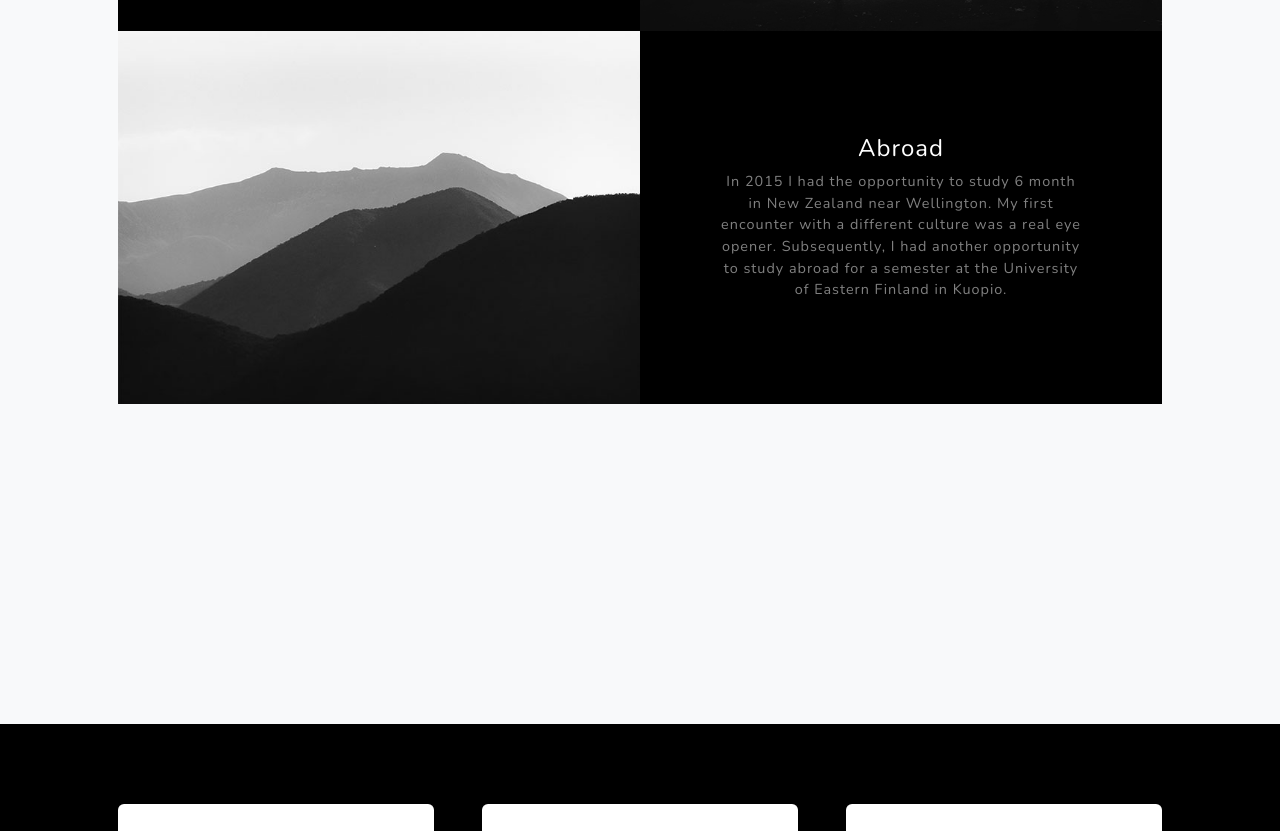
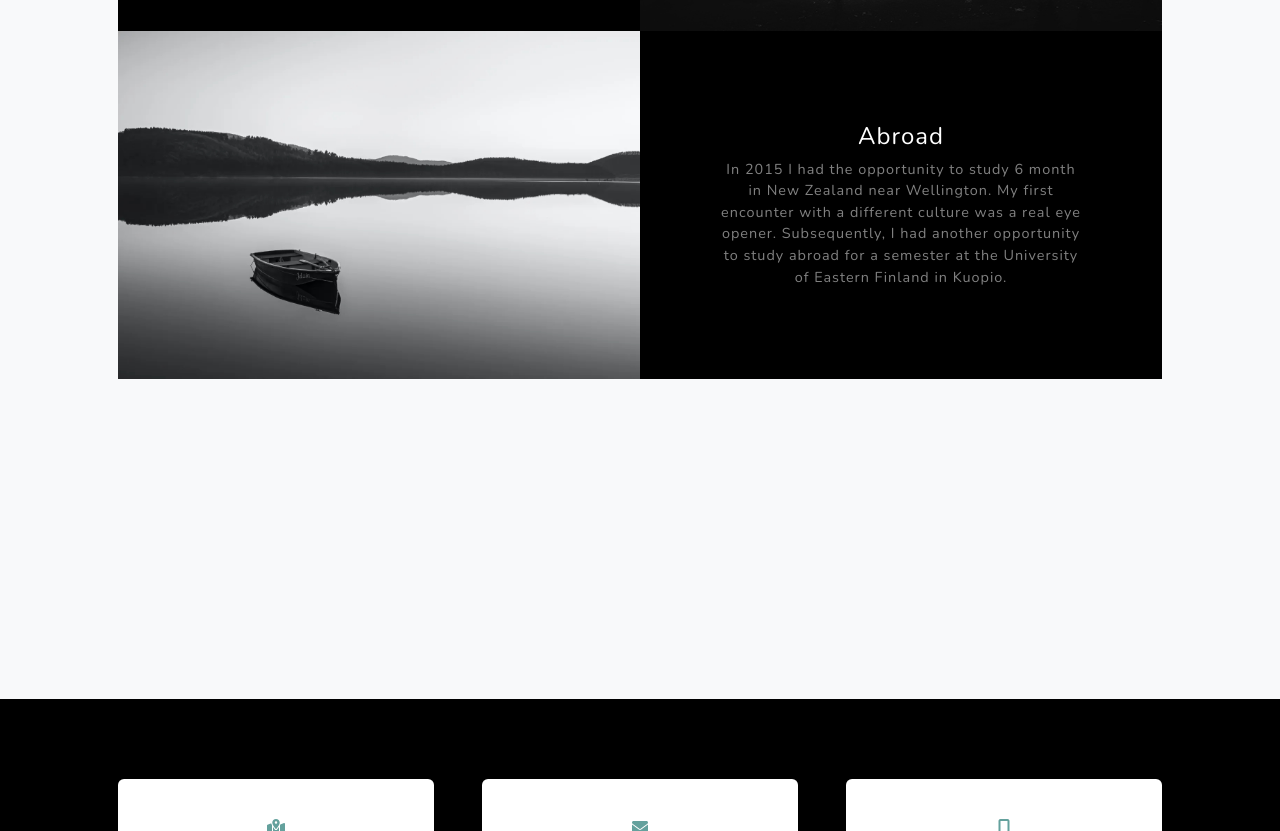
Before and after one commit to Temal4800/malte.grieswelle, a plain HTML site: page main.html in a window 1280 px wide. Shown: the part 4830-5661 px from the top of the page. Drawn offline with nearby package versions, Linux system fonts and the light colour scheme.

Commit message:
added new picture and changed spacing in cv

```diff
--- a/js/scripts.js
+++ b/js/scripts.js
@@ -34,6 +34,7 @@ window.addEventListener('DOMContentLoaded', event => {
     const aboutMeButton = document.querySelector('.btn-primary[href="#about"]');
     const projectsLink = document.querySelector('a[href="#projects"]');
     const cvLink = document.querySelector('a[href="#cv"]');
+    const contactLink = document.querySelector('a[href="#contact"]');
 
     function scrollToSection(event, sectionId) {
         event.preventDefault();
--- a/main.html
+++ b/main.html
@@ -132,10 +132,10 @@
                 </div>
             </div>
         </div>
-        <!-- Projects-->
+        <!-- CV-->
         <section class="projects-section bg-light" id="cv">
             <div class="container px-4 px-lg-5">
-                <!-- Featured Project Row-->
+                <!-- First Row-->
                 <div class="row gx-0 mb-4 mb-lg-5 align-items-center">
                     <div class="col-xl-8 col-lg-7"><img class="img-fluid mb-3 mb-lg-0" src="assets/img/bg-masthead.jpg" alt="..." /></div>
                     <div class="col-xl-4 col-lg-5">
@@ -145,7 +145,7 @@
                         </div>
                     </div>
                 </div>
-                <!-- Project One Row-->
+                <!-- Second Row-->
                 <div class="row gx-0 mb-5 mb-lg-0 justify-content-center">
                     <div class="col-lg-6"><img class="img-fluid" src="assets/img/demo-image-01.jpg" alt="..." /></div>
                     <div class="col-lg-6">
@@ -161,7 +161,7 @@
                         </div>
                     </div>
                 </div>
-                <!-- Project Two Row-->
+                <!-- Third Row-->
                 <div class="row gx-0 justify-content-center">
                     <div class="col-lg-6"><img class="img-fluid" src="assets/img/demo-image-02.jpg" alt="..." /></div>
                     <div class="col-lg-6 order-lg-first">
@@ -175,9 +175,9 @@
                         </div>
                     </div>
                 </div>
-                <!-- Project Three Row-->
+                <!-- Forth Row-->
                 <div class="row gx-0 mb-5 mb-lg-0 justify-content-center">
-                    <div class="col-lg-6"><img class="img-fluid" src="assets/img/demo-image-01.jpg" alt="..." /></div>
+                    <div class="col-lg-6"><img class="img-fluid" src="assets/img/black-and-white-landscape-photography.jpg" alt="..." /></div>
                     <div class="col-lg-6">
                         <div class="bg-black text-center h-100 project">
                             <div class="d-flex h-100">
```
Also changed, not shown: assets/img/black-and-white-landscape-photography.jpg (added).
